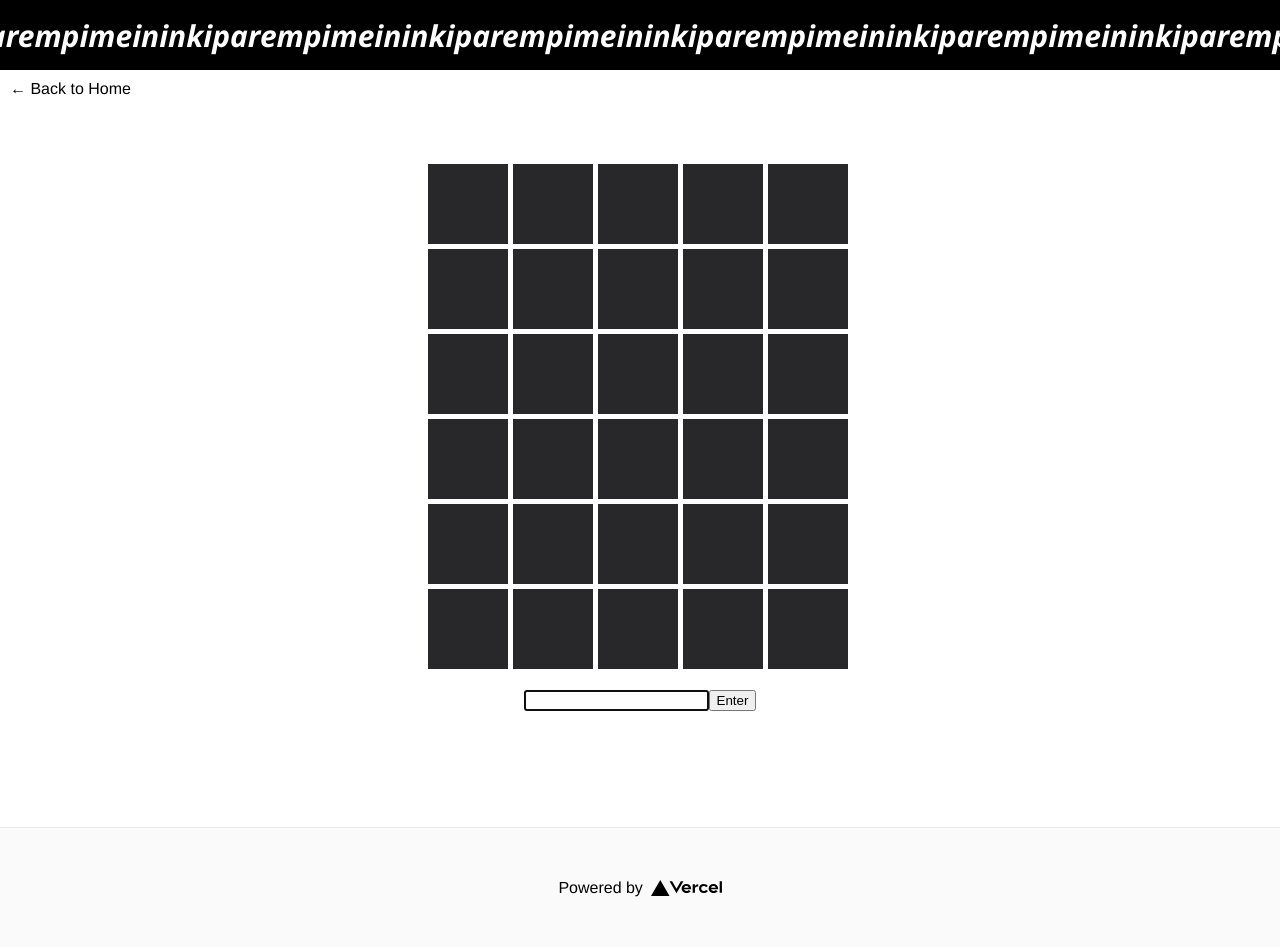
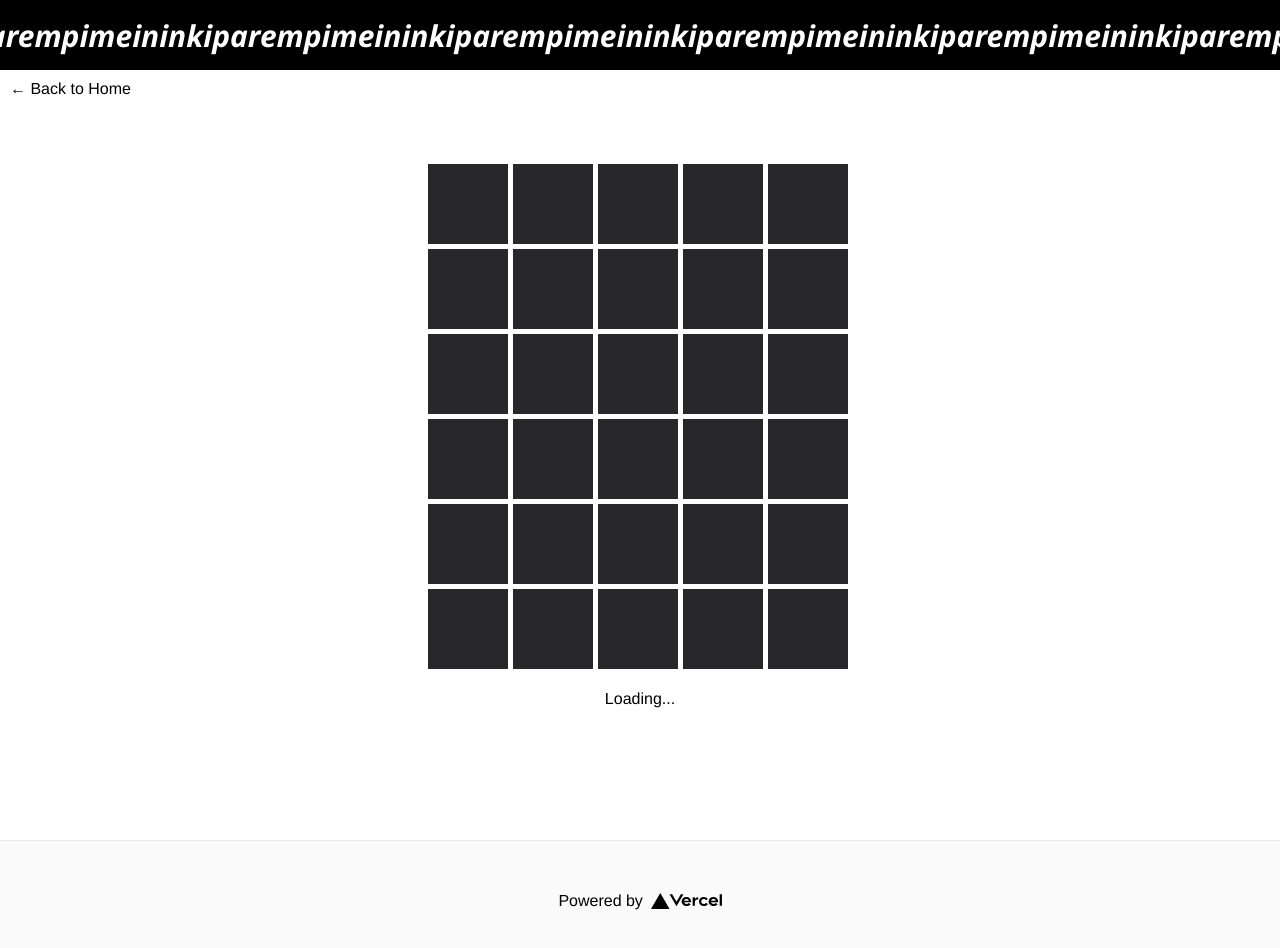
Before and after one commit to apltola/parempimeininki, a Next.js app: page /wordle in a window 1280 px wide. Shown: the top 948 px of the page. Built offline with nearby package versions, Linux system fonts and the light colour scheme; no server answers; the database is empty.

Commit message:
add loading flag

```diff
--- a/pages/wordle.js
+++ b/pages/wordle.js
@@ -97,6 +97,7 @@ function Wordle() {
     5: '',
   });
   const [rowIndex, setRowIndex] = useState(0);
+  const [loading, setLoading] = useState(true);
 
   useEffect(() => {
     (async function setup() {
@@ -108,8 +109,8 @@ function Wordle() {
         setGuessedWords(session.guessedWords);
         setRowIndex(session.rowIndex);
         setGameStatus(session.gameStatus);
-        // setLoading(false);
       }
+      setLoading(false);
     })();
   }, []);
   const handleEnteredWordChange = (event) => {
@@ -140,7 +141,6 @@ function Wordle() {
 
   const handleWordEnter = (event) => {
     event.preventDefault();
-    // if (rowIndex > 5 || guessedWords[rowIndex].length !== 5) return;
     const status = getGameStatus();
     axios.post('/api/wordle/session', {
       guessedWords,
@@ -189,6 +189,9 @@ function Wordle() {
           correctWord={correctWord}
         />
       </div>
+      {loading ? (
+        <p style={{ textAlign: 'center' }}>Loading...</p>
+      ) : (
         <form className={styles.formi} onSubmit={handleWordEnter}>
           <input
             type="text"
@@ -201,6 +204,7 @@ function Wordle() {
             Enter
           </button>
         </form>
+      )}
     </div>
   );
 }
--- a/styles/Wordle.module.css
+++ b/styles/Wordle.module.css
@@ -23,7 +23,6 @@
   text-transform: uppercase;
 }
 
-/* This container is needed to position the front and back side */
 .cardInner {
   position: relative;
   width: 100%;
@@ -49,12 +48,10 @@
   transition-delay: 1s;
 }
 
-/* Do an horizontal flip when you move the mouse over the flip box container */
 .card[flip='true'] .cardInner {
   transform: rotateX(180deg);
 }
 
-/* Position the front and back side */
 .cardFront,
 .cardBack {
   position: absolute;
@@ -69,13 +66,11 @@
   font-size: 48px;
 }
 
-/* Style the front side (fallback if image is missing) */
 .cardFront {
   background-color: #28282a;
   color: white;
 }
 
-/* Style the back side */
 .cardBack {
   color: white;
   transform: rotateX(180deg);
@@ -107,4 +102,9 @@
     height: 40px;
     width: 40px;
   }
+
+  .cardFront,
+  .cardBack {
+    font-size: 28px;
+  }
 }
```
Lines whose indentation alone changed are shown as unchanged.
